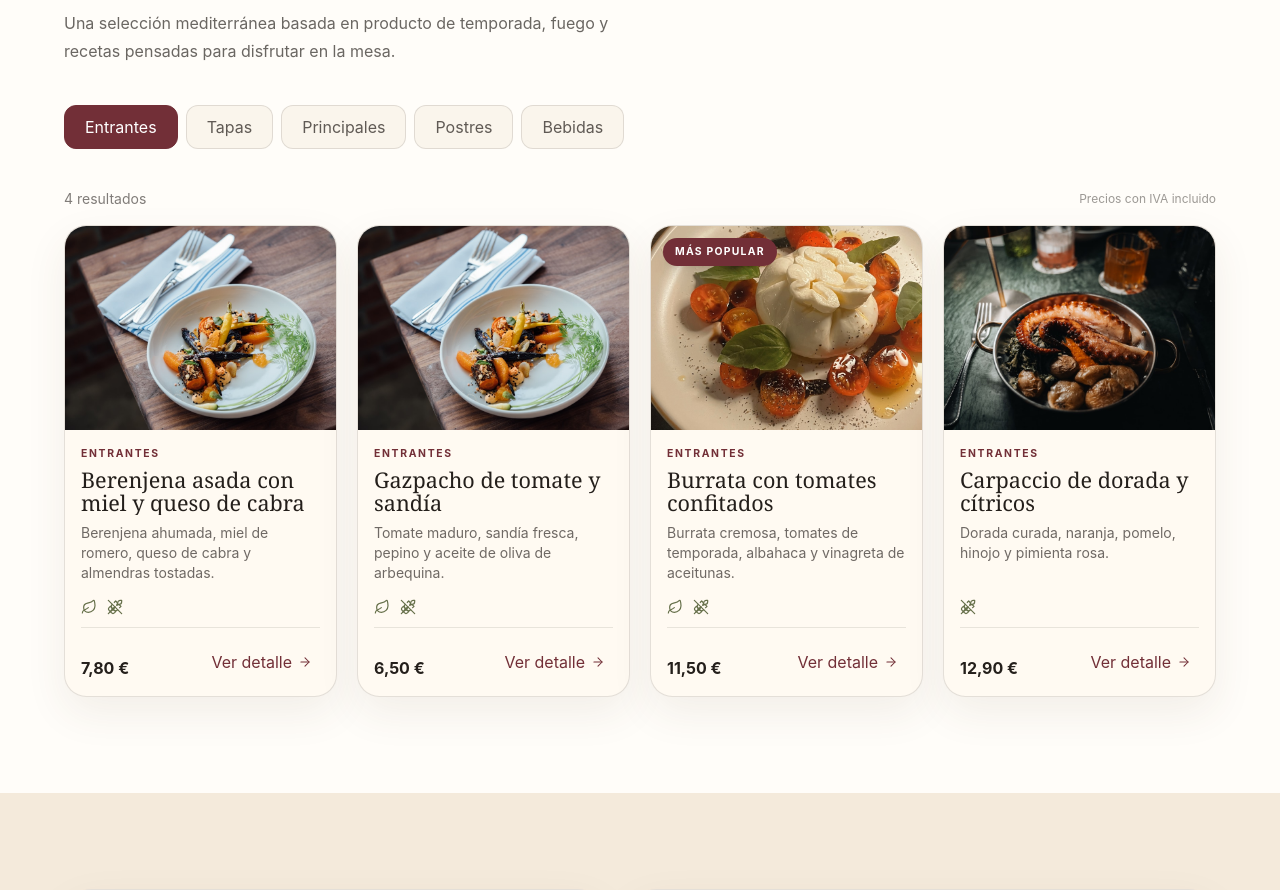
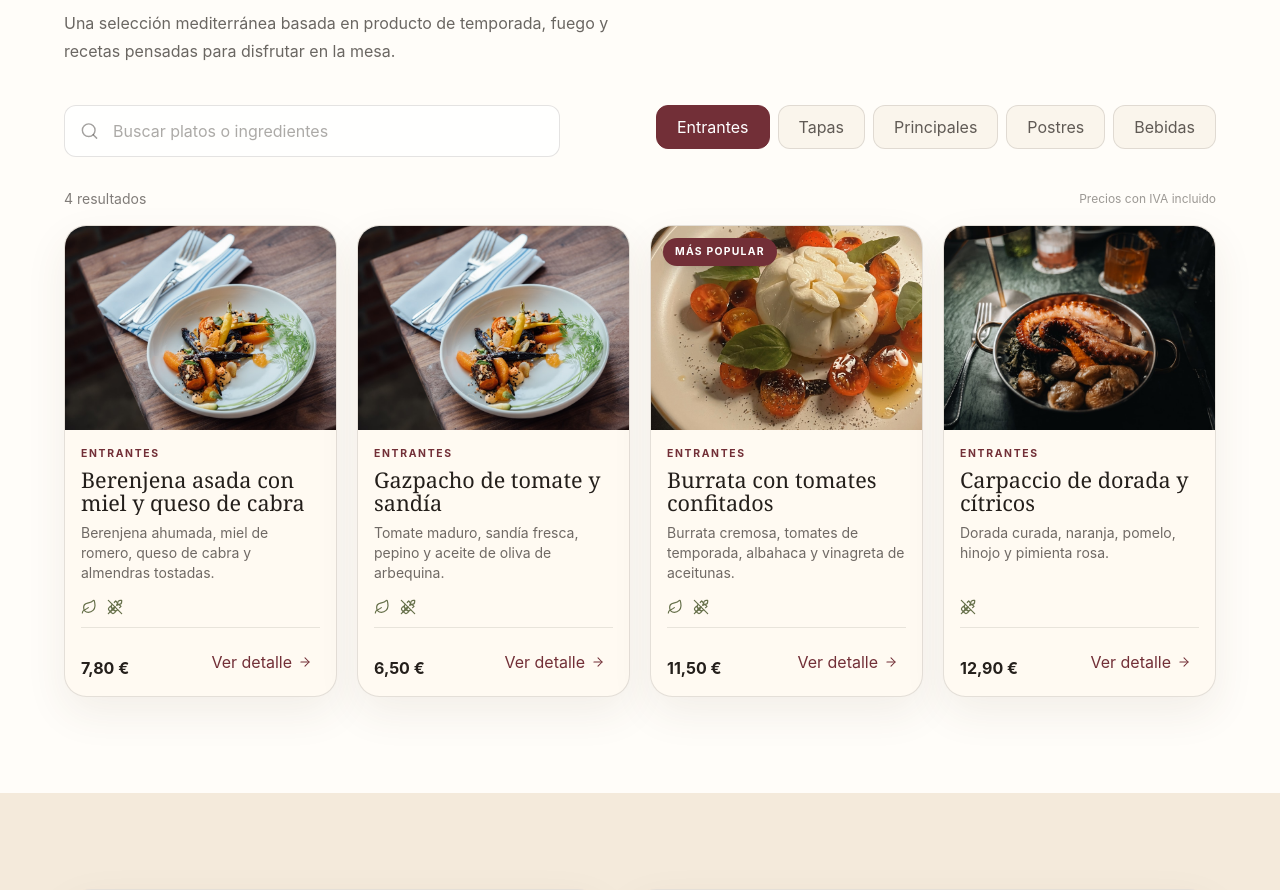
Before and after one commit to alxnrocha/casa-brasa-barcelona, a React (Vite) app: page / in a window 1280 px wide. Shown: the part 1129-2019 px from the top of the page. Built offline with nearby package versions, Linux system fonts and the light colour scheme.

Commit message:
feat: add accent-insensitive menu search

```diff
--- /dev/null
+++ b/src/components/EmptyState.tsx
@@ -0,0 +1,30 @@
+import { SearchX } from 'lucide-react'
+
+type EmptyStateProps = {
+  query: string
+  onReset: () => void
+}
+
+export function EmptyState({ query, onReset }: EmptyStateProps) {
+  return (
+    <div className="rounded-[1.5rem] border border-dashed border-charcoal/18 bg-cream/35 px-6 py-14 text-center">
+      <span className="mx-auto flex size-12 items-center justify-center rounded-full bg-wine/8 text-wine">
+        <SearchX aria-hidden="true" size={22} strokeWidth={1.8} />
+      </span>
+      <h3 className="mt-5 font-display text-2xl text-charcoal">
+        No encontramos resultados
+      </h3>
+      <p className="mx-auto mt-2 max-w-md text-sm leading-6 text-charcoal/62">
+        No hay platos que coincidan con “{query}” dentro de esta categoría.
+        Prueba con otro término o limpia la búsqueda.
+      </p>
+      <button
+        type="button"
+        className="mt-6 min-h-11 cursor-pointer rounded-lg bg-wine px-5 text-sm font-semibold text-white transition-colors hover:bg-wine/92 focus-visible:outline-2 focus-visible:outline-offset-3 focus-visible:outline-wine"
+        onClick={onReset}
+      >
+        Limpiar búsqueda
+      </button>
+    </div>
+  )
+}
--- a/src/components/MenuSection.tsx
+++ b/src/components/MenuSection.tsx
@@ -1,18 +1,35 @@
 import { useRef, useState } from 'react'
 import { menuCategories, menuItems } from '../data/menu'
 import type { MenuCategory, MenuItem } from '../types/menu'
+import { normalizeSearchText } from '../utils/search'
 import { DishModal } from './DishModal'
+import { EmptyState } from './EmptyState'
 import { MenuGrid } from './MenuGrid'
+import { SearchBar } from './SearchBar'
 
 export function MenuSection() {
   const [activeCategory, setActiveCategory] =
     useState<MenuCategory>('entrantes')
+  const [searchQuery, setSearchQuery] = useState('')
   const [selectedItem, setSelectedItem] = useState<MenuItem | null>(null)
   const detailTriggerRef = useRef<HTMLButtonElement | null>(null)
 
-  const visibleItems = menuItems.filter(
-    (item) => item.category === activeCategory,
-  )
+  const normalizedQuery = normalizeSearchText(searchQuery)
+  const visibleItems = menuItems.filter((item) => {
+    if (item.category !== activeCategory) {
+      return false
+    }
+
+    if (!normalizedQuery) {
+      return true
+    }
+
+    const searchableText = normalizeSearchText(
+      [item.name, item.description, ...item.ingredients].join(' '),
+    )
+
+    return searchableText.includes(normalizedQuery)
+  })
 
   const openDetails = (item: MenuItem, trigger: HTMLButtonElement) => {
     detailTriggerRef.current = trigger
@@ -47,7 +64,14 @@ export function MenuSection() {
           </p>
         </div>
 
-        <div className="mt-10 overflow-x-auto pb-2">
+        <div className="mt-10 grid gap-4 lg:grid-cols-[minmax(0,31rem)_1fr] lg:items-center">
+          <SearchBar
+            value={searchQuery}
+            onChange={setSearchQuery}
+            onClear={() => setSearchQuery('')}
+          />
+
+          <div className="overflow-x-auto pb-2 lg:justify-self-end">
           <nav
             className="flex min-w-max gap-2"
             aria-label="Categorías de la carta"
@@ -72,6 +96,7 @@ export function MenuSection() {
               )
             })}
           </nav>
+          </div>
         </div>
 
         <div
@@ -88,7 +113,14 @@ export function MenuSection() {
               Precios con IVA incluido
             </p>
           </div>
-          <MenuGrid items={visibleItems} onViewDetails={openDetails} />
+          {visibleItems.length > 0 ? (
+            <MenuGrid items={visibleItems} onViewDetails={openDetails} />
+          ) : (
+            <EmptyState
+              query={searchQuery}
+              onReset={() => setSearchQuery('')}
+            />
+          )}
         </div>
       </div>
       <DishModal item={selectedItem} onClose={closeDetails} />
--- /dev/null
+++ b/src/components/SearchBar.tsx
@@ -0,0 +1,38 @@
+import { Search, X } from 'lucide-react'
+
+type SearchBarProps = {
+  value: string
+  onChange: (value: string) => void
+  onClear: () => void
+}
+
+export function SearchBar({ value, onChange, onClear }: SearchBarProps) {
+  return (
+    <div className="relative">
+      <Search
+        className="pointer-events-none absolute left-4 top-1/2 -translate-y-1/2 text-charcoal/42"
+        aria-hidden="true"
+        size={19}
+        strokeWidth={1.8}
+      />
+      <input
+        type="search"
+        className="min-h-13 w-full rounded-xl border border-charcoal/12 bg-white/80 py-3 pl-12 pr-12 text-sm text-charcoal outline-none transition-[border-color,box-shadow] placeholder:text-charcoal/38 focus:border-wine/45 focus:shadow-[0_0_0_3px_rgba(114,47,55,0.1)]"
+        value={value}
+        placeholder="Buscar platos o ingredientes"
+        aria-label="Buscar platos o ingredientes"
+        onChange={(event) => onChange(event.target.value)}
+      />
+      {value && (
+        <button
+          type="button"
+          className="absolute right-2 top-1/2 flex size-9 -translate-y-1/2 cursor-pointer items-center justify-center rounded-lg text-charcoal/48 transition-colors hover:bg-wine/7 hover:text-wine focus-visible:outline-2 focus-visible:outline-offset-2 focus-visible:outline-wine"
+          aria-label="Limpiar búsqueda"
+          onClick={onClear}
+        >
+          <X aria-hidden="true" size={17} strokeWidth={1.8} />
+        </button>
+      )}
+    </div>
+  )
+}
--- /dev/null
+++ b/src/utils/search.ts
@@ -0,0 +1,7 @@
+export function normalizeSearchText(value: string) {
+  return value
+    .normalize('NFD')
+    .replace(/\p{Diacritic}/gu, '')
+    .toLocaleLowerCase('es')
+    .trim()
+}
```
